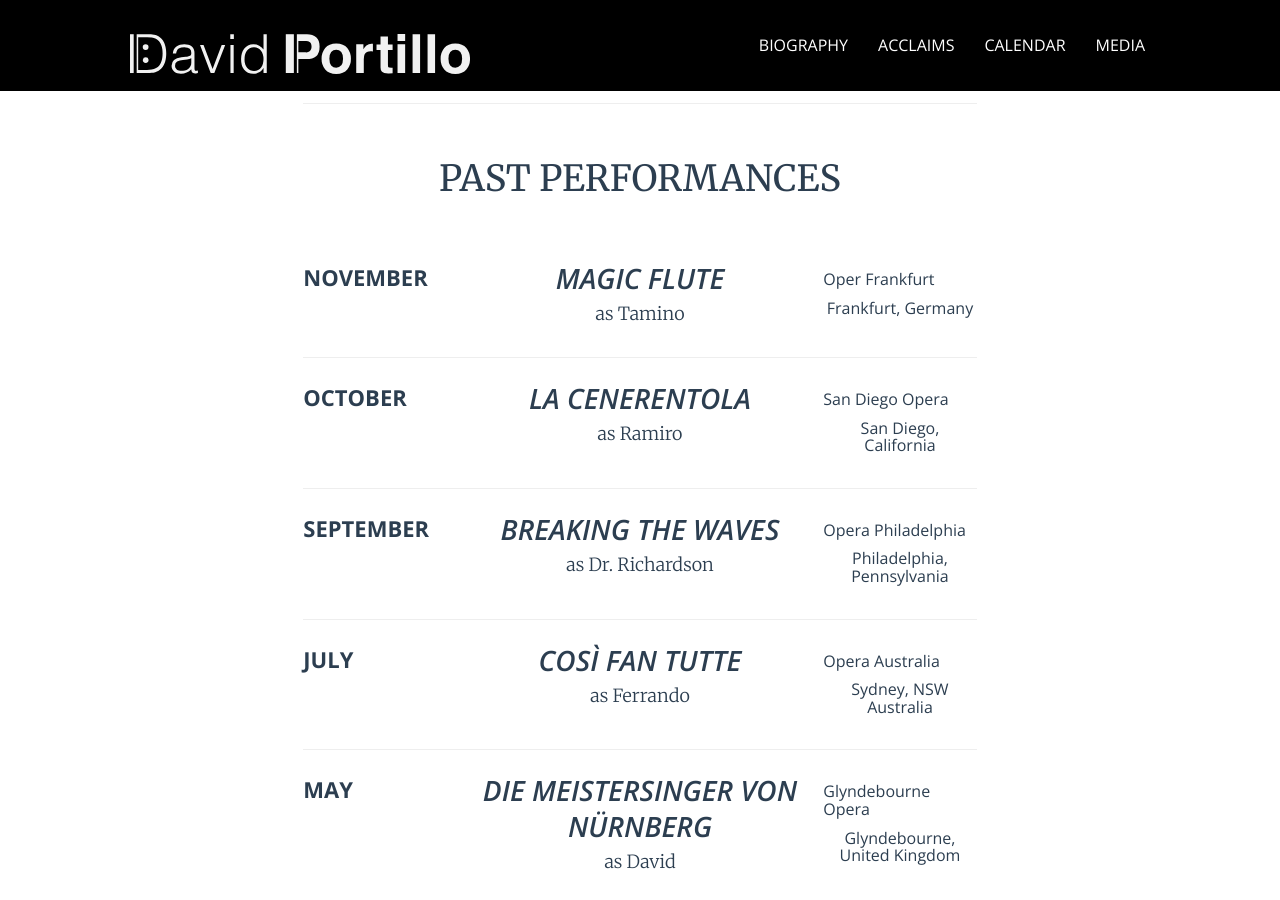
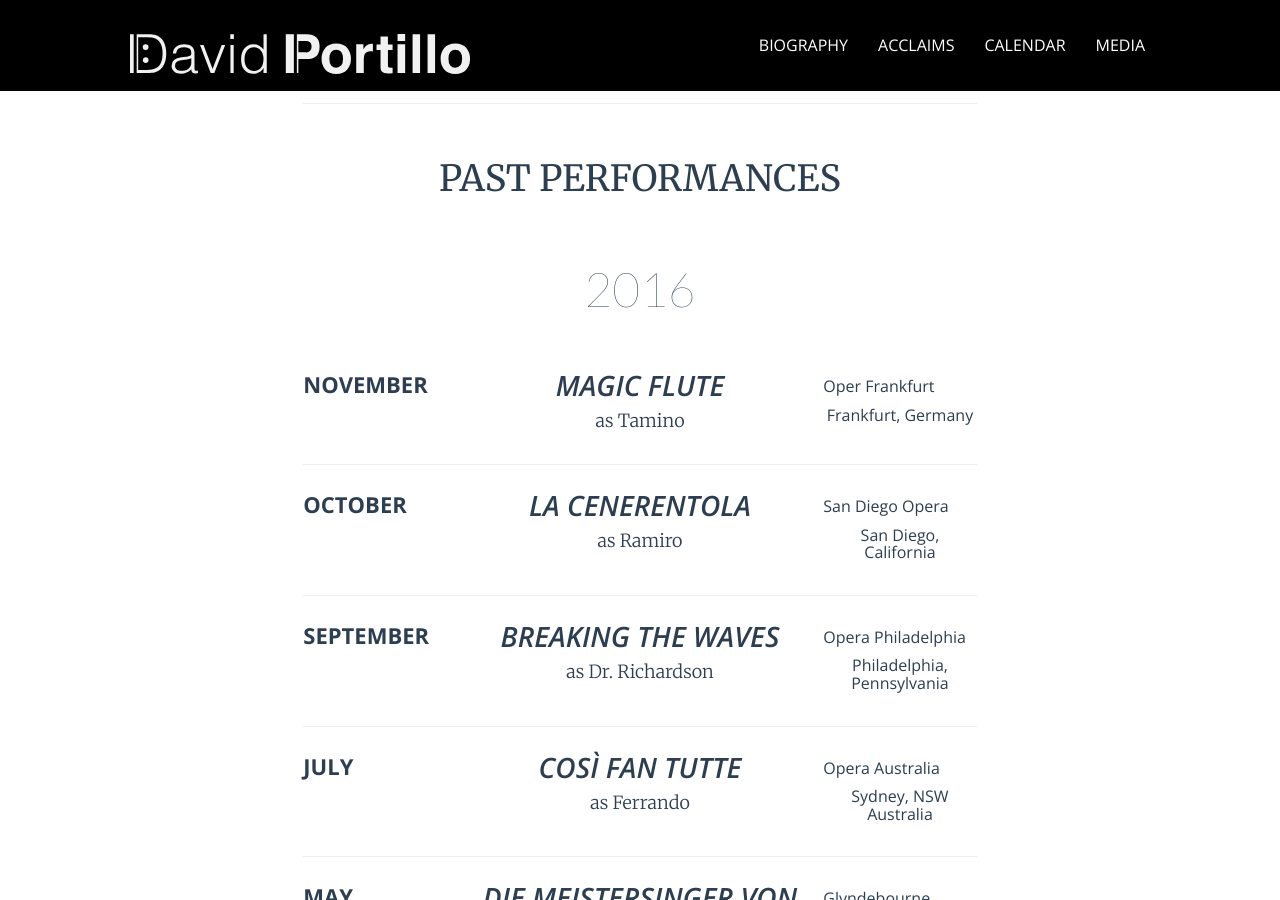
Before and after one commit to davidportillo/tenorwebsite, a Jekyll site: the page built from calendar.html, in a window 1280 px wide and 900 px high, scrolled down 2019 px. Built offline with Jekyll 4.4.1, drawn with Linux system fonts in a browser that asks for light colours; nearby versions of some CDN libraries.

Commit message:
refactors calendar to dynamically render events for present and past performances

```diff
--- a/calendar.html
+++ b/calendar.html
@@ -5,6 +5,7 @@
 ---
 {% assign current_year = site.time | date: "%Y" %}
 {% assign current_time = site.time | date: "%s" %}
+{% assign old_show_year = "2014" %}
 {% assign events_by_year = site.categories['calendar'] | group_by:"date-year" %}
 
 <div class="header-image calendar-header-image">
@@ -16,7 +17,7 @@
     {% for year in events_by_year reversed  %}
         <div class="row">
             <div class="col-md-12">
-                {% if year.name >= "2017" %}
+                {% if year.name >= current_year %}
                 <h2 class="text-center calendar-page-h2-year">{{ year.name }}</h2>
                 {% endif %}
             </div>
@@ -54,6 +55,7 @@
             {% endif %}
         {% endfor %}
     {% endfor %}
+
     <!--Past Seasons-->
     <br>
     <h2 class="section-h2 text-center">Past Performances</h2>
@@ -61,7 +63,7 @@
     {% for year in events_by_year  %}
         <div class="row">
             <div class="col-md-12">
-                {% if year.name == "2015" %}
+                {% if year.name < current_year and year.name > old_show_year %}
                     <h2 class="text-center calendar-page-h2-year">{{ year.name }}</h2>
                 {% endif %}
             </div>
@@ -69,7 +71,7 @@
         {% for event in year.items %}
 
             {% assign upcoming_event_year = event.date-start | date: '%Y' %}
-            {% if upcoming_event_year < current_year and upcoming_event_year > "2014"%}
+            {% if upcoming_event_year < current_year and upcoming_event_year > old_show_year %}
                 <div class="row">
                     <div class="col-md-2 col-md-offset-2">
                         <h4 class="calendar-page-date">{{ event.date-start | date:'%B' }}</h4>
```
Also changed, not shown: other parts of calendar.html (+1 -1 lines). Lines whose indentation alone changed are shown as unchanged.
